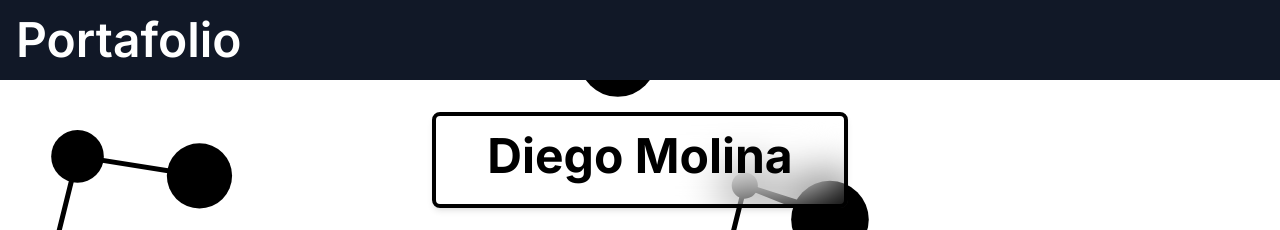
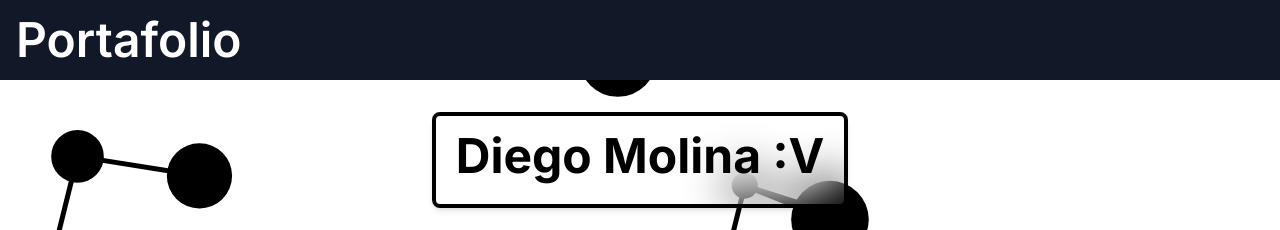
Before and after one commit to DiegoMolinai/Portafolio, a Next.js app: page / in a window 1280 px wide. Shown: the top 230 px of the page. Built offline with nearby package versions, Linux system fonts and the light colour scheme.

Commit message:
TEST DEPLOY CAMBIO NOMBRE

```diff
--- a/src/app/page.js
+++ b/src/app/page.js
@@ -23,7 +23,7 @@ export default function Home() {
             <div className="flex flex-col lg:flex-row">
               <div className="w-full">
                 <h1 className="text-5xl font-bold mb-2 text-center">
-                  Diego Molina
+                  Diego Molina :V
                 </h1>
               </div>
             </div>
```
